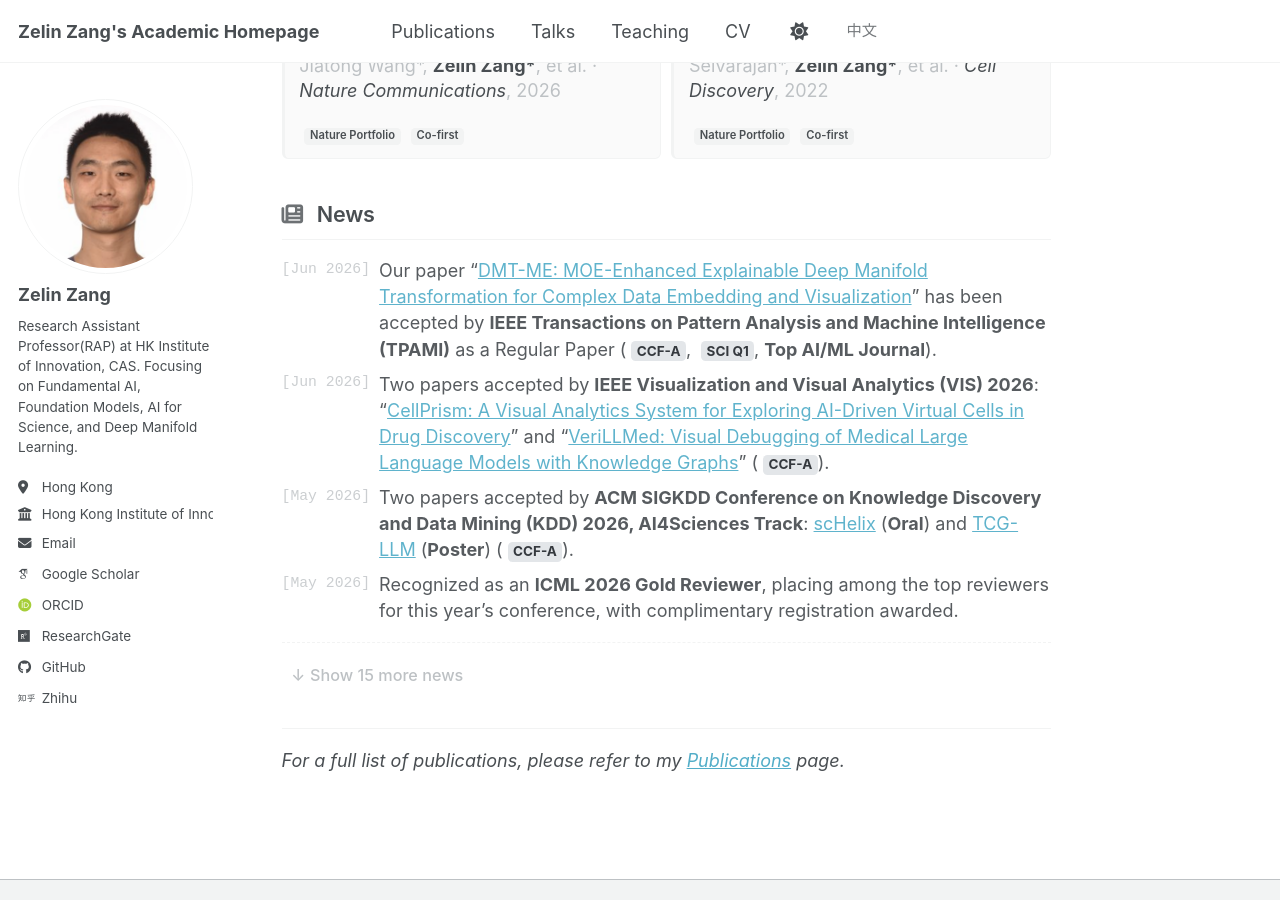
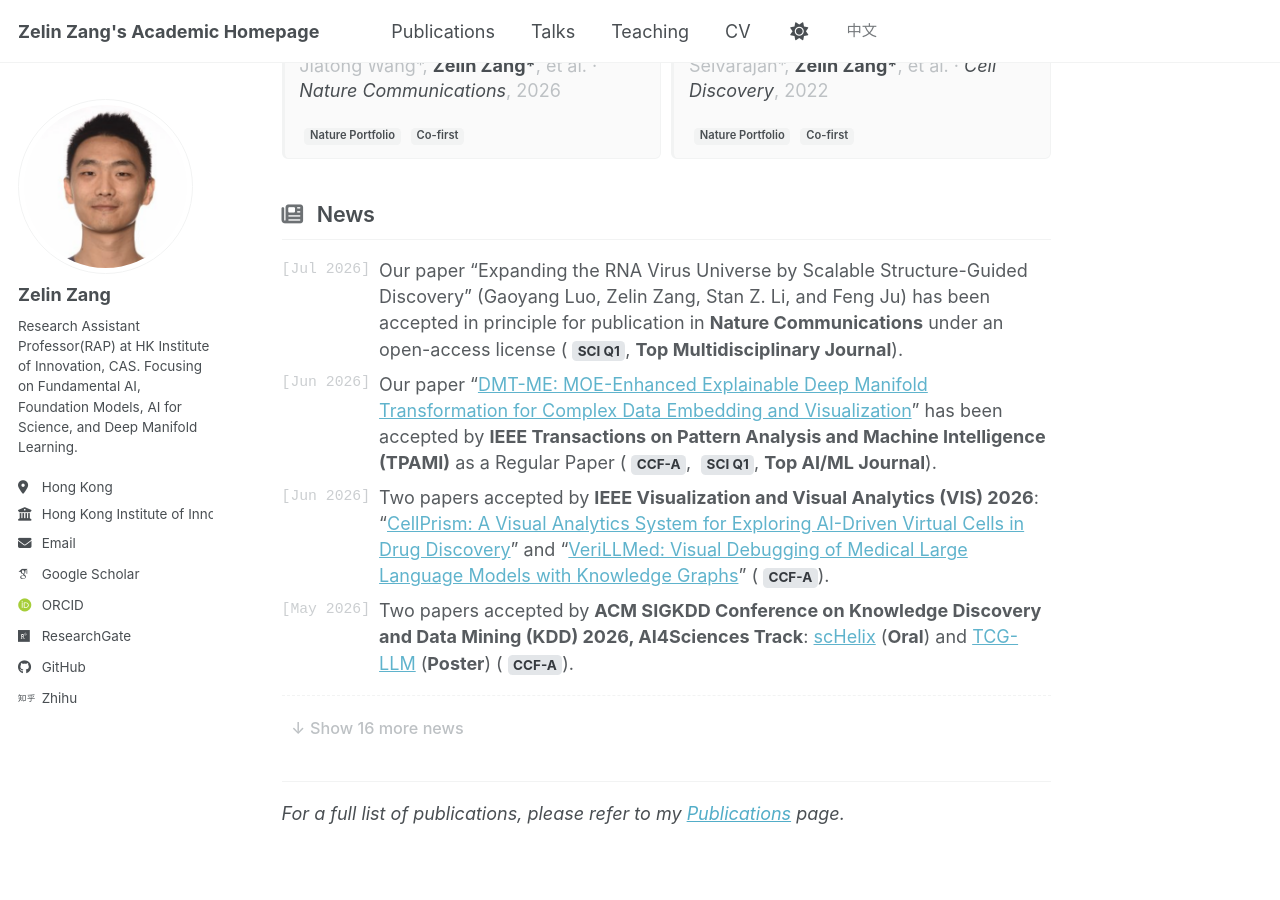
Before and after one commit to zangzelin/zangzelin.github.io, a Jekyll site: the page built from _pages/about.md, in a window 1280 px wide and 900 px high, scrolled down 2816 px. Built offline with Jekyll 4.4.1, drawn with Linux system fonts in a browser that asks for light colours; some web fonts are replaced; a script bundle is joined from its source files by our own code; library files that are not in the unit come from our copies.

Commit message:
Add Nature Communications acceptance news

```diff
--- a/_data/news.yml
+++ b/_data/news.yml
@@ -1,3 +1,5 @@
+- date: "Jul 2026"
+  text: 'Our paper "Expanding the RNA Virus Universe by Scalable Structure-Guided Discovery" (Gaoyang Luo, Zelin Zang, Stan Z. Li, and Feng Ju) has been accepted in principle for publication in **Nature Communications** under an open-access license (<span class="badge">SCI Q1</span>, **Top Multidisciplinary Journal**).'
 - date: "Jun 2026"
   text: 'Our paper "[DMT-ME: MOE-Enhanced Explainable Deep Manifold Transformation for Complex Data Embedding and Visualization](/publication/2026-01-01-dmt-me)" has been accepted by **IEEE Transactions on Pattern Analysis and Machine Intelligence (TPAMI)** as a Regular Paper (<span class="badge">CCF-A</span>, <span class="badge">SCI Q1</span>, **Top AI/ML Journal**).'
 - date: "Jun 2026"
--- a/_data/news_zh.yml
+++ b/_data/news_zh.yml
@@ -1,3 +1,5 @@
+- date: "Jul 2026"
+  text: '我们的论文 “Expanding the RNA Virus Universe by Scalable Structure-Guided Discovery”（Gaoyang Luo、Zelin Zang、Stan Z. Li 和 Feng Ju）获 **Nature Communications** 原则接收，并将以开放获取形式发表 (<span class="badge">SCI Q1</span>, **顶级综合期刊**)。'
 - date: "Jun 2026"
   text: '我们的论文 "[DMT-ME: MOE-Enhanced Explainable Deep Manifold Transformation for Complex Data Embedding and Visualization](/publication/2026-01-01-dmt-me)" 被 **IEEE Transactions on Pattern Analysis and Machine Intelligence (TPAMI)** 作为 Regular Paper 接收 (<span class="badge">CCF-A</span>, <span class="badge">SCI Q1</span>, **顶级 AI/ML 期刊**)。'
 - date: "Jun 2026"
```
